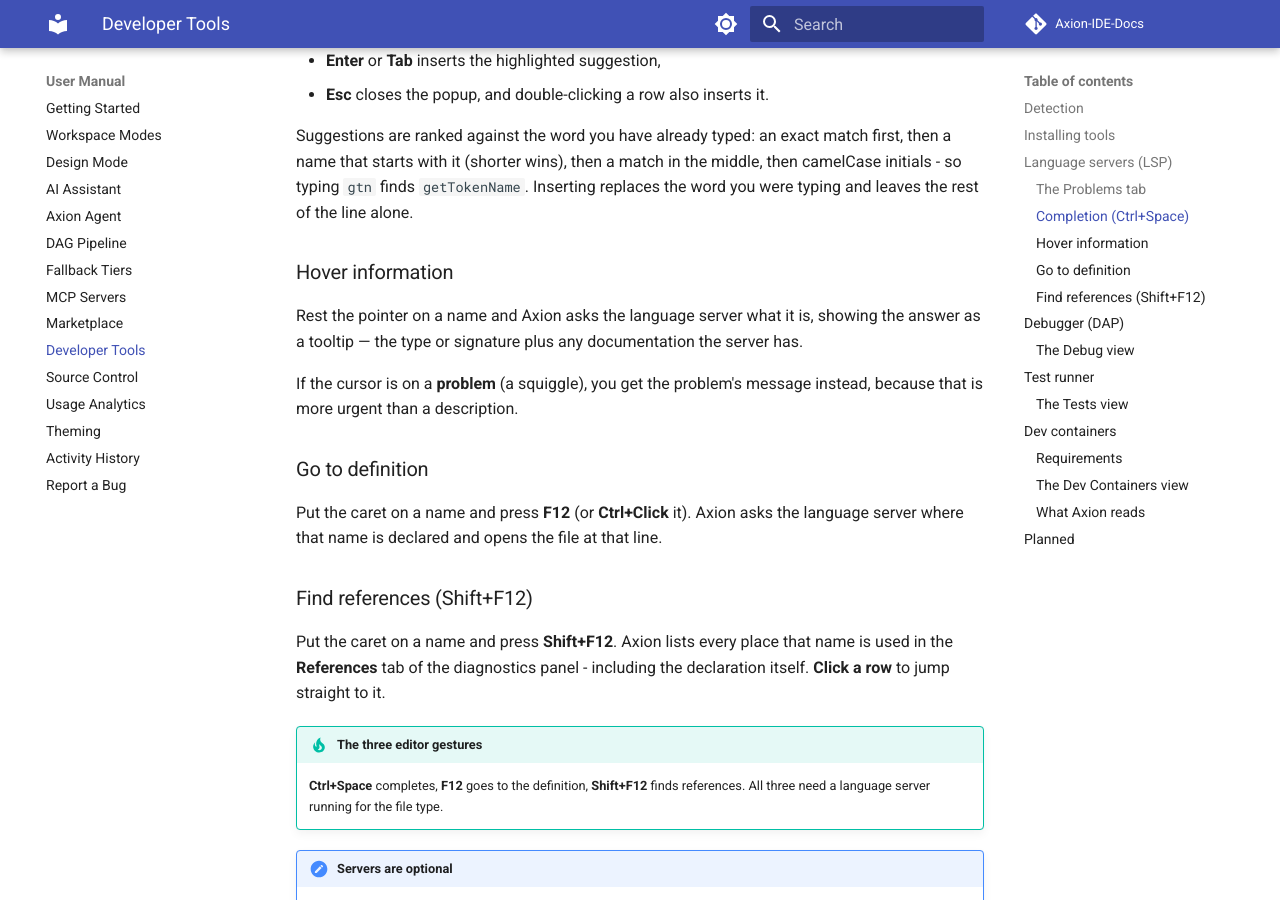
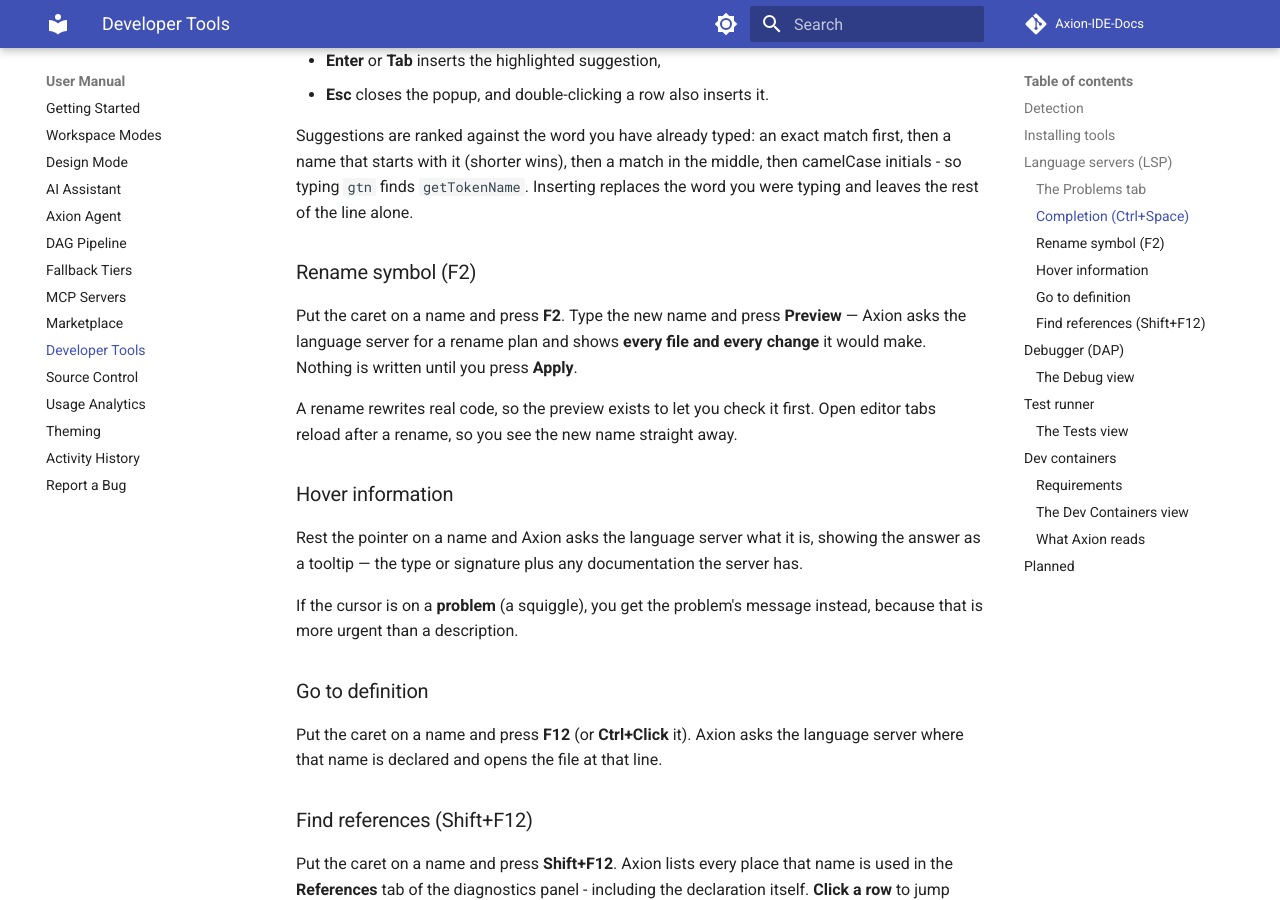
Before and after one commit to blivodev/Axion-IDE-Docs, an MkDocs documentation site: the page built from docs/manual/developer-tools.md, in a window 1280 px wide and 900 px high, scrolled down 2051 px. Built offline with MkDocs 1.6.1 and Material for MkDocs 9.7.7, drawn with Linux system fonts in a browser that asks for light colours; comment, search, counter and statistics services are not loaded.

Commit message:
docs: rename symbol (F2) - preview every change before applying
developer-tools.md: new 'Rename symbol (F2)' section explaining the preview-then-apply flow, why the preview exists (a rename rewrites real code), and that open tabs reload afterwards.

```diff
--- a/docs/manual/developer-tools.md
+++ b/docs/manual/developer-tools.md
@@ -74,6 +74,15 @@ Suggestions are ranked against the word you have already typed: an exact match f
 then a name that starts with it (shorter wins), then a match in the middle, then
 camelCase initials - so typing `gtn` finds `getTokenName`. Inserting replaces the word
 you were typing and leaves the rest of the line alone.
+
+### Rename symbol (F2)
+
+Put the caret on a name and press **F2**. Type the new name and press **Preview** — Axion
+asks the language server for a rename plan and shows **every file and every change** it
+would make. Nothing is written until you press **Apply**.
+
+A rename rewrites real code, so the preview exists to let you check it first. Open editor
+tabs reload after a rename, so you see the new name straight away.
 
 ### Hover information
 
```
